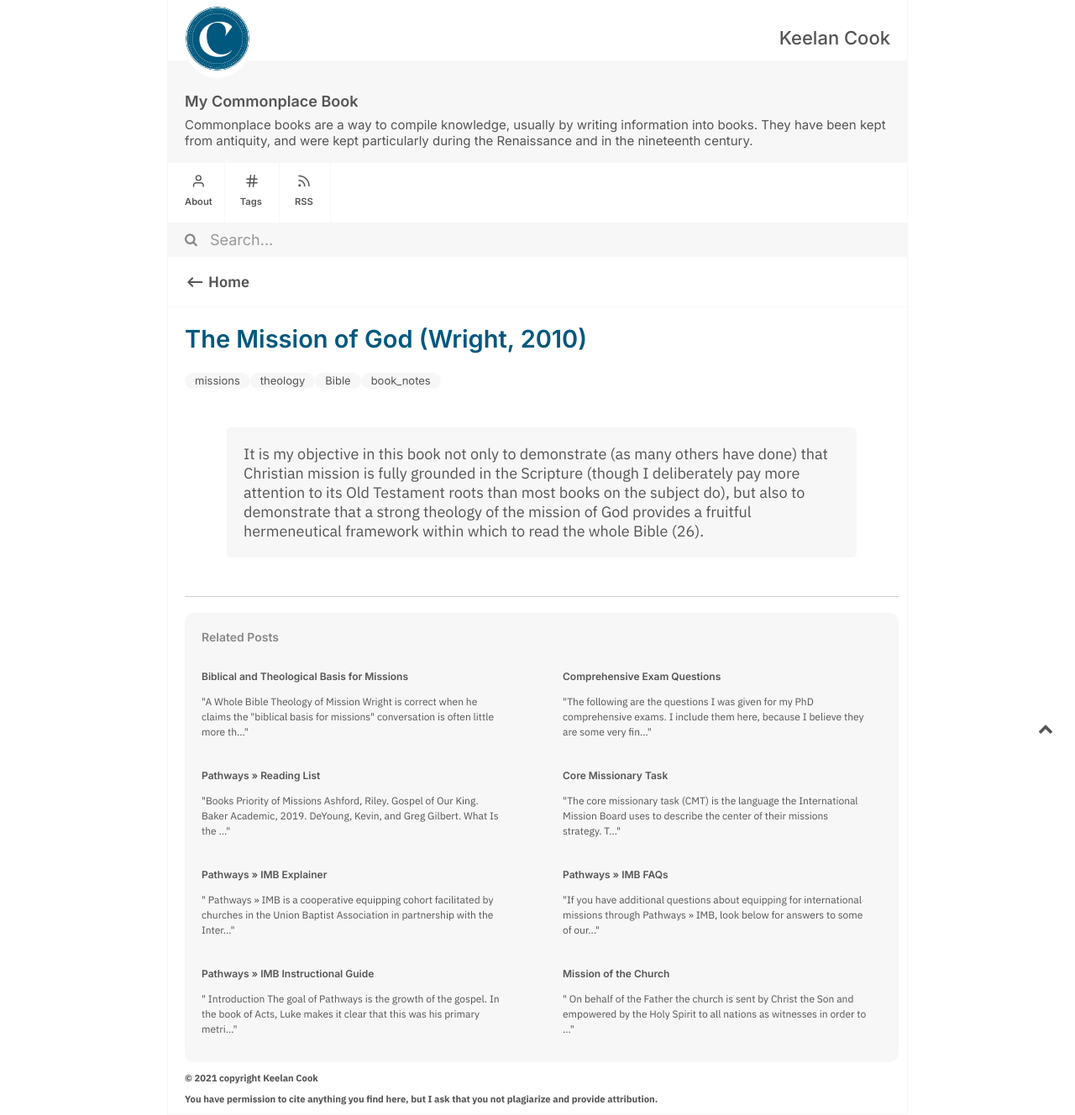
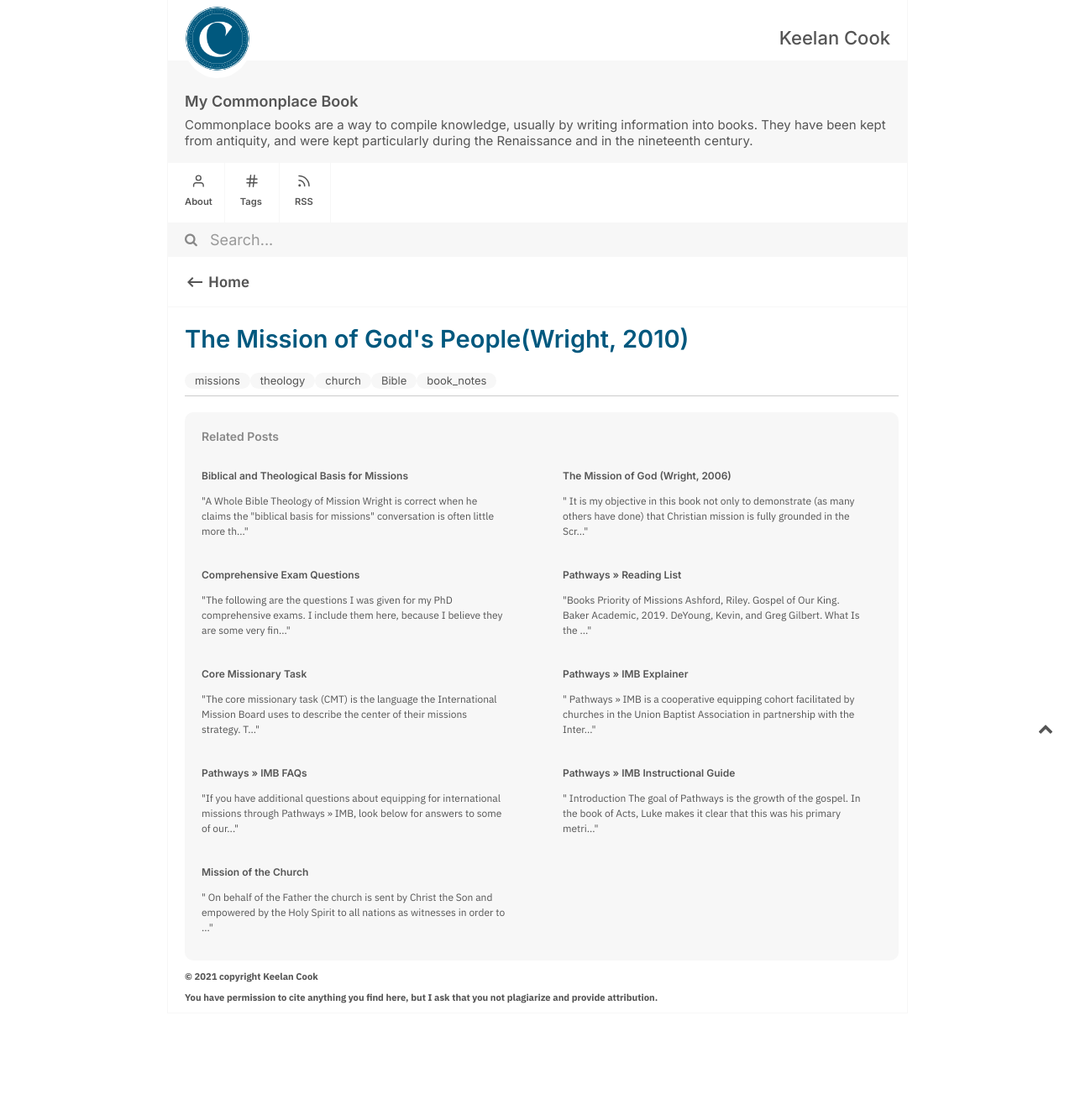
Before and after one commit to keelancook/notebook, a Jekyll site: the page built from _notes/book-notes/Wright2010-ji.md, in a window 1280 px wide. Shown: the whole page at 84% size. Built offline with Jekyll 4.4.1, drawn with Linux system fonts in a browser that asks for light colours; after the commit the page ends 1207 px from its top, so only the background shows below that.

Commit message:
gardening

```diff
--- a/_notes/book-notes/Wright2010-ji.md
+++ b/_notes/book-notes/Wright2010-ji.md
@@ -1,9 +1,7 @@
 ---
-title: The Mission of God (Wright, 2010)
+title: The Mission of God's People(Wright, 2010)
 author: Keelan Cook
 season: winter
-tags: missions theology Bible book_notes
+tags: missions theology church Bible book_notes
 created: 2021-01-17
 ---
-
->It is my objective in this book not only to demonstrate (as many others have done) that Christian mission is fully grounded in the Scripture (though I deliberately pay more attention to its Old Testament roots than most books on the subject do), but also to demonstrate that a strong theology of the mission of God provides a fruitful hermeneutical framework within which to read the whole Bible (26).
```
Also changed, not shown: _notes/biblical-and-theological-basis-for-missions.md (+1 -1 lines), _notes/book-notes/Wright2006-uz.md (added, +9 -0 lines).
